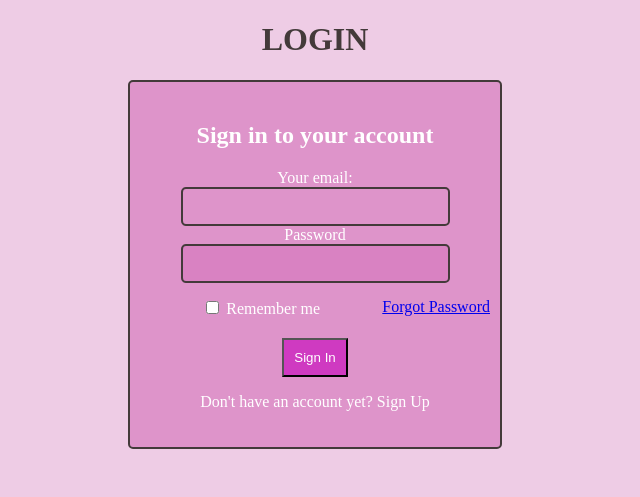
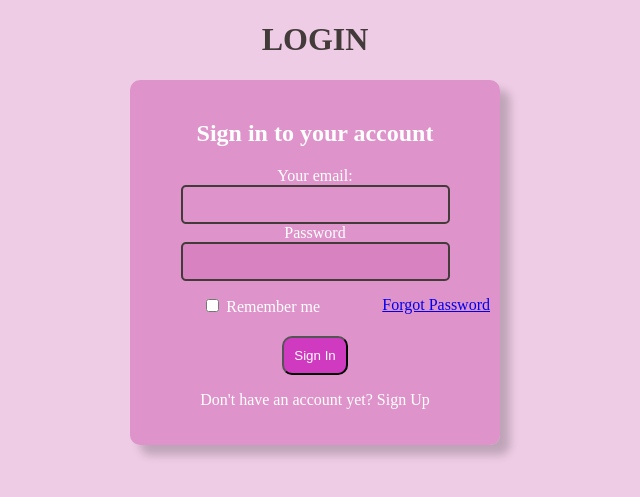
Before and after one commit to Nabilanf10/PWPNABILANF221, a Flask app: page /login in a window 1280 px wide. Shown: the top 497 px of the page, without its empty margins (325-965 px from the left). Run offline with Flask 3, Linux system fonts and the light colour scheme.

Commit message:
login.html

```diff
--- a/templates/login.html
+++ b/templates/login.html
@@ -43,8 +43,8 @@
             padding: 20px 10px;
             background-color: rgba(216, 123, 190, 0.68);
             margin: auto;
-            border-radius: 5px;
-            border: 2px solid rgb(67, 58, 58);
+            border-radius: 10px;
+            box-shadow: 10px 10px 10px rgba(0, 0, 0, 0.2);
         }
 
         .a7 {
@@ -59,6 +59,7 @@
         .a8 {
             background-color: rgba(203, 30, 191, 0.756);
             color: white;
+            border-radius: 10px;
         }
 
         input {
@@ -103,7 +104,7 @@
                 <input type="submit" value="Sign In" style="text-align: center;" class="a8">
             </div>
             <div class="footer-link">
-                <p>Don't have an account yet? <a href="/register">Sign Up</a></p>
+                <p>Don't have an account yet? <a href="/register" style="color: white;">Sign Up</a></p>
             </div>
         </form>
     </div>
--- a/templates/register.html
+++ b/templates/register.html
@@ -45,7 +45,7 @@
         background-color: rgba(216, 123, 190, 0.68);
         margin: auto;
         border-radius: 5px;
-        border: 2px solid rgb(67, 58, 58);
+        box-shadow: 10px 10px 10px rgba(0, 0, 0, 0.2);
     }
 
     .a7 {
@@ -60,6 +60,7 @@
     .a8 {
         background-color: rgba(203, 30, 191, 0.756);
         color: white;
+        border-radius: 10px;
     }
 
     input {
@@ -86,6 +87,7 @@
             </div> <br>
             <div> <br>
                 <input type="submit" name="submit" value="Register" style="text-align: center;" class="a8"> <br>
+                <br>
                 <a href="/login">Already have an account? Login</a>
             </div>
         </form>
```
Also changed, not shown: templates/add_user.html (+6 -5 lines), templates/edit_user.html (+5 -5 lines).
